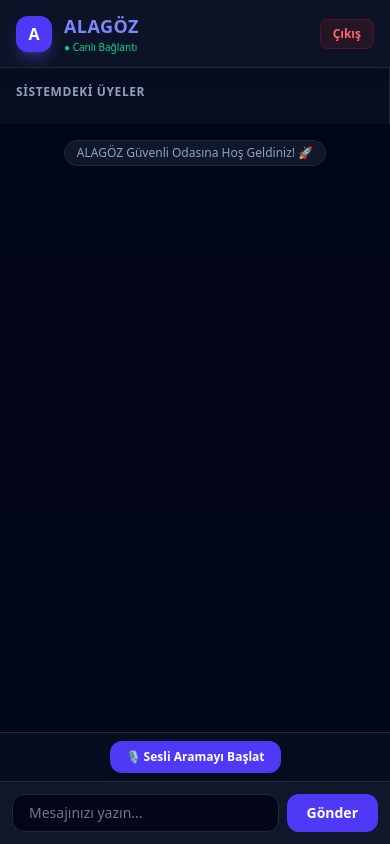
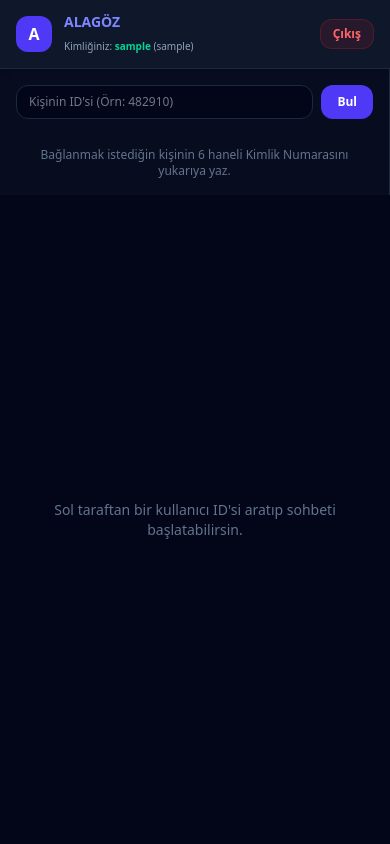
Before and after one commit to serkanefealagoz/ALAGOZ, a Flask app: page /chat in a window 390 px wide. Run offline with Flask 3, Linux system fonts and the light colour scheme; the visitor is signed in with stand-in values (Sample User, id 1); some libraries are stand-ins or nearby versions.

Commit message:
chat.html

```diff
--- a/templates/chat.html
+++ b/templates/chat.html
@@ -3,111 +3,151 @@
 <head>
     <meta charset="UTF-8">
     <meta name="viewport" content="width=device-width, initial-scale=1.0">
-    <title>ALAGÖZ - Canlı Panel</title>
+    <title>ALAGÖZ - Sohbet</title>
     <script src="https://cdn.jsdelivr.net/npm/@tailwindcss/browser@4"></script>
     <script src="https://cdnjs.cloudflare.com/ajax/libs/socket.io/4.7.2/socket.io.min.js"></script>
 </head>
 <body class="bg-slate-950 text-slate-100 h-screen flex flex-col font-sans overflow-hidden">
 
     <!-- Üst Header -->
-    <header class="bg-slate-900/80 backdrop-blur-md border-b border-slate-800 px-4 sm:px-6 py-3 flex justify-between items-center shadow-lg z-10">
+    <header class="bg-slate-900 border-b border-slate-800 px-4 py-3 flex justify-between items-center shadow-md z-10">
         <div class="flex items-center gap-3">
-            <div class="w-9 h-9 rounded-xl bg-indigo-600 flex items-center justify-center font-black text-white shadow-lg shadow-indigo-500/30">A</div>
+            <div class="w-9 h-9 rounded-xl bg-indigo-600 flex items-center justify-center font-black text-white">A</div>
             <div>
-                <h1 class="text-lg font-bold tracking-wide text-indigo-400">ALAGÖZ</h1>
-                <span class="text-[10px] text-emerald-400 font-medium flex items-center gap-1">● Canlı Bağlantı</span>
+                <h1 class="text-sm font-bold text-indigo-400">ALAGÖZ</h1>
+                <span class="text-[10px] text-slate-400">Kimliğiniz: <strong class="text-emerald-400">{{ current_user.custom_id }}</strong> ({{ current_user.username }})</span>
             </div>
         </div>
-        <div class="flex items-center gap-3">
-            <span class="hidden sm:inline text-xs text-slate-300">Merhaba, <strong class="text-white">{{ username }}</strong></span>
-            <a href="/logout" class="bg-red-500/10 hover:bg-red-500 text-red-400 hover:text-white px-3 py-1.5 rounded-lg text-xs font-semibold transition border border-red-500/20">Çıkış</a>
-        </div>
+        <a href="/logout" class="bg-red-500/10 text-red-400 hover:bg-red-500 hover:text-white px-3 py-1.5 rounded-xl text-xs font-semibold transition border border-red-500/20">Çıkış</a>
     </header>
 
-    <!-- Ana Çalışma Alanı (Responsive Grid) -->
-    <main class="flex-1 flex flex-col md:flex-row overflow-hidden">
+    <!-- Ana Panel -->
+    <div class="flex-1 flex flex-col md:flex-row overflow-hidden">
 
-        <!-- Sol: Kullanıcı Listesi (Mobilde üstte kompakt görünür) -->
-        <aside class="w-full md:w-80 bg-slate-900/50 border-r border-slate-800 p-4 flex flex-col max-h-48 md:max-h-full">
-            <h3 class="text-xs font-semibold text-slate-400 uppercase tracking-wider mb-2">Sistemdeki Üyeler</h3>
-            <div class="flex-1 overflow-y-auto space-y-2 pr-1">
-                {% for u in users %}
-                <div class="flex items-center gap-3 p-2 rounded-xl bg-slate-900/80 border border-slate-800">
-                    <div class="w-7 h-7 rounded-full bg-indigo-500/20 border border-indigo-500/30 flex items-center justify-center font-bold text-indigo-300 text-xs">
-                        {{ u.username[0]|upper }}
-                    </div>
-                    <span class="text-sm font-medium text-slate-200 truncate">{{ u.username }}</span>
-                </div>
-                {% endfor %}
+        <!-- Sol Kenar: Kimlik No ile Kişi Arama -->
+        <aside class="w-full md:w-80 bg-slate-900/40 border-r border-slate-800 p-4 flex flex-col gap-3">
+            <div class="flex gap-2">
+                <input type="text" id="search-id-input" placeholder="Kişinin ID'si (Örn: 482910)" class="flex-1 px-3 py-2 bg-slate-950 border border-slate-800 rounded-xl text-xs text-slate-200 focus:outline-none focus:border-indigo-500">
+                <button onclick="searchUser()" class="px-4 py-2 bg-indigo-600 hover:bg-indigo-500 text-white rounded-xl text-xs font-bold transition">Bul</button>
+            </div>
+
+            <div id="search-result" class="flex-1 overflow-y-auto">
+                <p class="text-xs text-slate-500 text-center mt-4">Bağlanmak istediğin kişinin 6 haneli Kimlik Numarasını yukarıya yaz.</p>
             </div>
         </aside>
 
-        <!-- Sağ: Mesajlaşma ve Kontrol Paneli -->
-        <section class="flex-1 flex flex-col bg-slate-950/40 relative">
+        <!-- Sağ Taraf: Birebir Sohbet ve Arama Ekranı -->
+        <section class="flex-1 flex flex-col bg-slate-950 relative">
+            <div id="chat-header" class="p-3 bg-slate-900/60 border-b border-slate-800 text-xs font-semibold text-slate-300 hidden flex justify-between items-center">
+                <span id="active-chat-title">Sohbet Ediliyor...</span>
+                <button id="call-btn" onclick="toggleAudioCall()" class="px-3 py-1 bg-emerald-600 hover:bg-emerald-500 text-white rounded-lg text-xs font-bold transition">📞 Sesli Ara</button>
+            </div>
 
-            <!-- Sohbet / Mesaj Akış Alanı -->
-            <div id="chat-messages" class="flex-1 p-4 overflow-y-auto space-y-3">
-                <div class="flex justify-center">
-                    <span class="px-3 py-1 bg-slate-900 border border-slate-800 rounded-full text-xs text-slate-400">ALAGÖZ Güvenli Odasına Hoş Geldiniz! 🚀</span>
+            <div id="chat-messages" class="flex-1 p-4 overflow-y-auto space-y-3 flex flex-col">
+                <div class="m-auto text-center text-slate-500 text-sm">
+                    Sol taraftan bir kullanıcı ID'si aratıp sohbeti başlatabilirsin.
                 </div>
             </div>
 
-            <!-- Sesli Arama Kontrolleri -->
-            <div class="px-4 py-2 bg-slate-900/40 border-t border-slate-800 flex items-center justify-center gap-4">
-                <button id="mic-btn" onclick="toggleMic()" class="px-4 py-2 bg-indigo-600 hover:bg-indigo-500 text-white rounded-xl text-xs font-semibold shadow-lg transition flex items-center gap-2">
-                    🎙️ Sesli Aramayı Başlat
-                </button>
-            </div>
+            <form id="chat-form" onsubmit="sendPrivateMessage(event)" class="p-3 bg-slate-900 border-t border-slate-800 flex gap-2 hidden">
+                <input type="text" id="message-input" autocomplete="off" placeholder="Mesaj yazın..." class="flex-1 px-4 py-2.5 bg-slate-950 border border-slate-800 rounded-xl text-sm focus:outline-none focus:border-indigo-500 text-slate-200">
+                <button type="submit" class="px-5 py-2.5 bg-indigo-600 hover:bg-indigo-500 text-white rounded-xl text-sm font-semibold transition">Gönder</button>
+            </form>
+        </section>
+    </div>
 
-            <!-- Mesaj Gönderme Çubuğu -->
-            <form id="chat-form" onsubmit="sendMessage(event)" class="p-3 bg-slate-900 border-t border-slate-800 flex gap-2">
-                <input type="text" id="message-input" autocomplete="off" placeholder="Mesajınızı yazın..." class="flex-1 px-4 py-2 bg-slate-950 border border-slate-800 rounded-xl text-sm focus:outline-none focus:border-indigo-500 text-slate-200">
-                <button type="submit" class="px-5 py-2 bg-indigo-600 hover:bg-indigo-500 text-white rounded-xl text-sm font-semibold transition">Gönder</button>
-            </form>
-
-        </section>
-    </main>
-
-    <!-- Socket.JS Mantığı -->
+    <!-- Script Kodları -->
     <script>
         const socket = io();
-        const username = "{{ username }}";
+        const myId = "{{ current_user.custom_id }}";
+        const myName = "{{ current_user.username }}";
+        let targetId = null;
 
-        function sendMessage(e) {
+        function searchUser() {
+            const queryId = document.getElementById('search-id-input').value.trim();
+            if(!queryId) return;
+
+            fetch(`/search_user?id=${queryId}`)
+            .then(res => res.json())
+            .then(data => {
+                const resultDiv = document.getElementById('search-result');
+                if(data.success) {
+                    resultDiv.innerHTML = `
+                        <div onclick="startChat('${data.custom_id}', '${data.username}')" class="p-3 rounded-xl bg-slate-900 border border-indigo-500/40 cursor-pointer hover:bg-slate-800 transition flex items-center justify-between">
+                            <div>
+                                <p class="text-sm font-bold text-white">${data.username}</p>
+                                <p class="text-[10px] text-emerald-400">ID: ${data.custom_id}</p>
+                            </div>
+                            <span class="text-xs bg-indigo-600 px-2 py-1 rounded-lg text-white font-semibold">Sohbet Et</span>
+                        </div>
+                    `;
+                } else {
+                    resultDiv.innerHTML = `<p class="text-xs text-red-400 text-center mt-4">${data.message}</p>`;
+                }
+            });
+        }
+
+        function startChat(id, name) {
+            targetId = id;
+            document.getElementById('active-chat-title').innerText = `${name} (ID: ${id}) ile Sohbet`;
+            document.getElementById('chat-header').classList.remove('hidden');
+            document.getElementById('chat-form').classList.remove('hidden');
+            document.getElementById('chat-messages').innerHTML = `<div class="text-center text-xs text-slate-500 my-2">-- Güvenli Birebir Hat Kuruldu --</div>`;
+
+            // Özel odaya katıl
+            socket.emit('join_private_room', { user1: myId, user2: targetId });
+        }
+
+        function sendPrivateMessage(e) {
             e.preventDefault();
             const input = document.getElementById('message-input');
-            if (input.value.trim() !== '') {
-                socket.emit('send_message', { username: username, msg: input.value });
+            const msg = input.value.trim();
+            if(msg && targetId) {
+                socket.emit('send_private_message', {
+                    sender_id: myId,
+                    receiver_id: targetId,
+                    sender_name: myName,
+                    msg: msg
+                });
+
+                // Kendi mesajımızı ekrana ekleyelim
+                appendMessage(myName, msg, true);
                 input.value = '';
             }
         }
 
-        socket.on('receive_message', function(data) {
+        socket.on('receive_private_message', function(data) {
+            if(data.sender_id === targetId || data.sender_id === myId) {
+                const isMe = data.sender_id === myId;
+                if(!isMe) {
+                    appendMessage(data.sender_name, data.msg, false);
+                }
+            }
+        });
+
+        function appendMessage(sender, msg, isMe) {
             const chatBox = document.getElementById('chat-messages');
-            const isMe = data.username === username;
-
-            const msgDiv = document.createElement('div');
-            msgDiv.className = `flex flex-col ${isMe ? 'items-end' : 'items-start'} mb-2`;
-            msgDiv.innerHTML = `
-                <span class="text-[10px] text-slate-400 mb-0.5">${data.username}</span>
-                <div class="px-4 py-2 rounded-2xl max-w-xs sm:max-w-md text-sm ${isMe ? 'bg-indigo-600 text-white rounded-br-none' : 'bg-slate-800 text-slate-200 rounded-bl-none'}">
-                    ${data.msg}
+            const div = document.createElement('div');
+            div.className = `flex flex-col ${isMe ? 'items-end' : 'items-start'} mb-2`;
+            div.innerHTML = `
+                <div class="px-4 py-2 rounded-2xl max-w-xs text-sm ${isMe ? 'bg-indigo-600 text-white rounded-br-none' : 'bg-slate-800 text-slate-200 rounded-bl-none'}">
+                    ${msg}
                 </div>
             `;
-            chatBox.appendChild(msgDiv);
+            chatBox.appendChild(div);
             chatBox.scrollTop = chatBox.scrollHeight;
-        });
+        }
 
-        let micActive = false;
-        function toggleMic() {
-            micActive = !micActive;
-            const btn = document.getElementById('mic-btn');
-            if (micActive) {
-                btn.className = "px-4 py-2 bg-red-600 hover:bg-red-500 text-white rounded-xl text-xs font-semibold shadow-lg transition flex items-center gap-2";
-                btn.innerHTML = "🔴 Mikrofon Açık (Yayında)";
+        let inCall = false;
+        function toggleAudioCall() {
+            inCall = !inCall;
+            const btn = document.getElementById('call-btn');
+            if(inCall) {
+                btn.className = "px-3 py-1 bg-red-600 hover:bg-red-500 text-white rounded-lg text-xs font-bold transition";
+                btn.innerText = "🔴 Aramayı Kapat";
             } else {
-                btn.className = "px-4 py-2 bg-indigo-600 hover:bg-indigo-500 text-white rounded-xl text-xs font-semibold shadow-lg transition flex items-center gap-2";
-                btn.innerHTML = "🎙️ Sesli Aramayı Başlat";
+                btn.className = "px-3 py-1 bg-emerald-600 hover:bg-emerald-500 text-white rounded-lg text-xs font-bold transition";
+                btn.innerText = "📞 Sesli Ara";
             }
         }
     </script>
```
